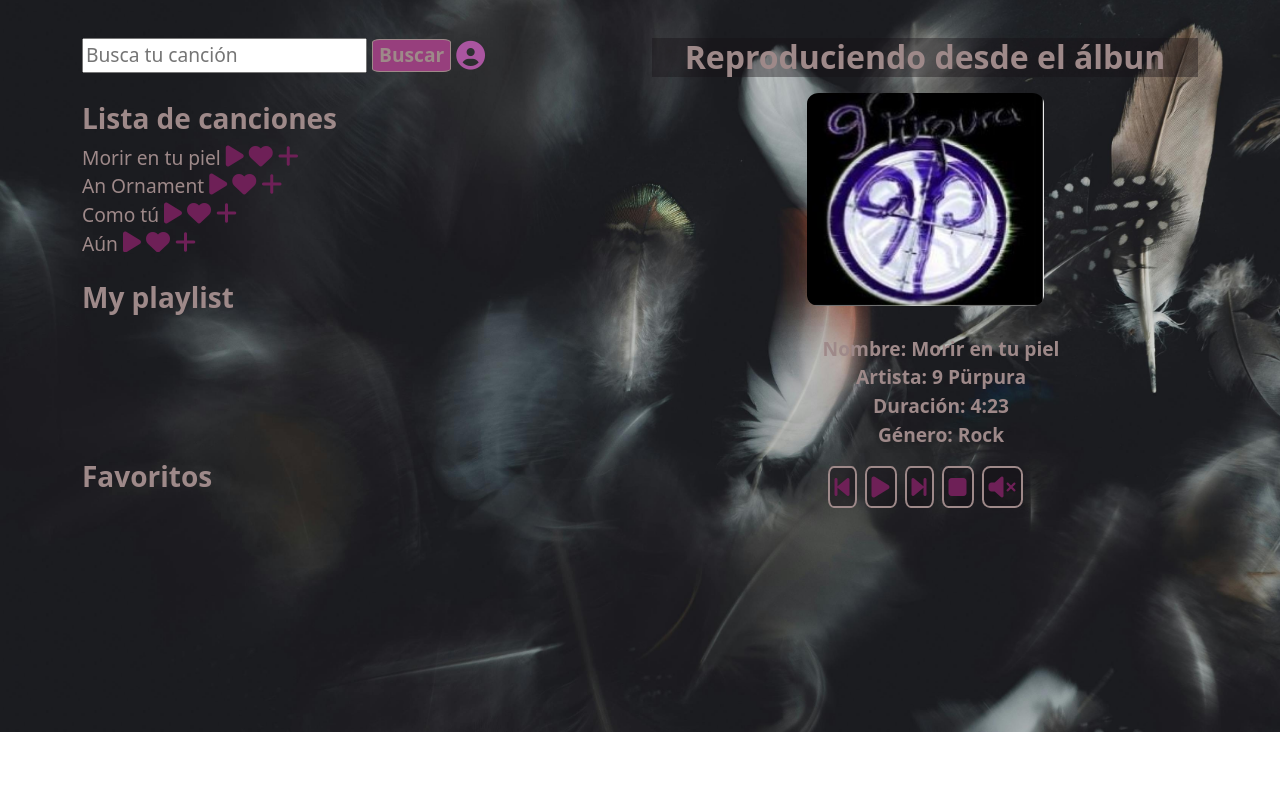
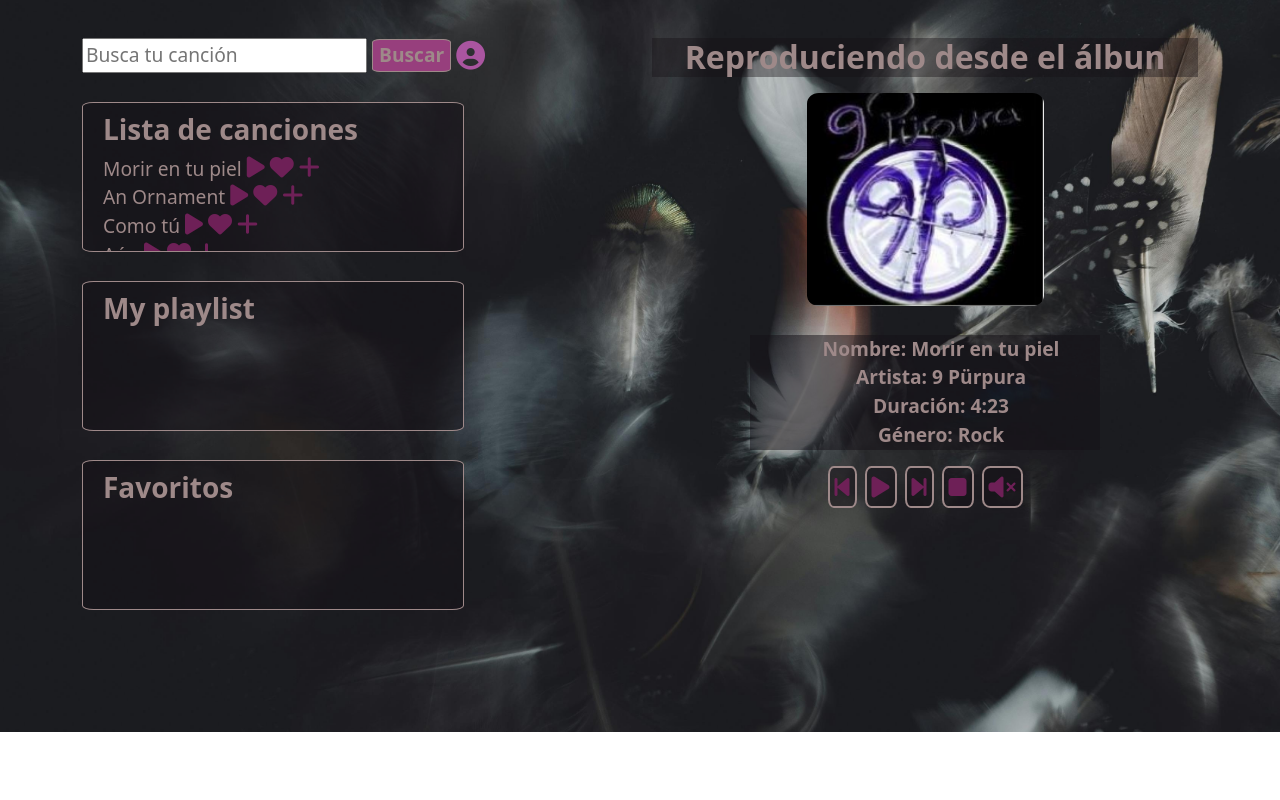
Before and after one commit to GabiPazmino/Reproductor, a plain HTML site: page home.html in a window 1280 px wide. Drawn offline with nearby package versions, Linux system fonts and the light colour scheme; sample sign-in values are in the browser's storage.

Commit message:
cambié color de scroll

```diff
--- a/style.css
+++ b/style.css
@@ -25,7 +25,9 @@ body {
 
 li{
     list-style: none;
+    padding: 0px;
 }
+
 
 #botones{
     display: flex;
@@ -41,16 +43,35 @@ li{
     border: 2px solid #9e8989;
     border-radius: 20%;
 }
-/* BLOCK DE LISTA DE CANCIONES */
+/* div DE LISTA DE CANCIONES */
 .boxListas{
     height: 150px;
     width: 70%;
     overflow-y: auto;
+    background-color: rgba(21, 16, 22, 0.5);
+    border: #9e8989 1px solid;
+    padding: 10px 20px;
+    border-radius: 3%;
+}
+/* barra scroll */
+::-webkit-scrollbar{
+    width: 10px;
+}
 
+::-webkit-scrollbar-track{
+    border: 7px solid #241f22;
+    box-shadow: 0 0 5px 5px rgba(0, 0, 0, 0.5) inset;
 }
+
+::-webkit-scrollbar-thumb{
+    border-radius: 5px;
+    background-color: #6e2057;
+}
+
 /* div de las canciones en playlist */
 #canciones, #favoritos, #myPlaylist{
     color: #9e8989;
+
 }
 /* botones de las listas */
 .playSong, .favoritos, .myPlaylist{
@@ -62,13 +83,20 @@ li{
     margin: 0 auto;
     max-width: 237px;
     max-height: 213px;
-
 }
-
+/* imagen de portada */
 #cover{
     width: 237px;
     height: 213px;
     border-radius: 5%;
+}
+
+/* div datos cancion */
+#datosReproduccion{
+    background-color: rgba(21, 16, 22, 0.5);
+    width: 350px;
+    margin: 0 auto;
+
 }
 
 .encabezado{
@@ -85,7 +113,7 @@ li{
 }
 
 /* index */
-
+/* contenedor registrarse */
 #main {
     color: #9e8989;
     margin-top: 25vh;
```
